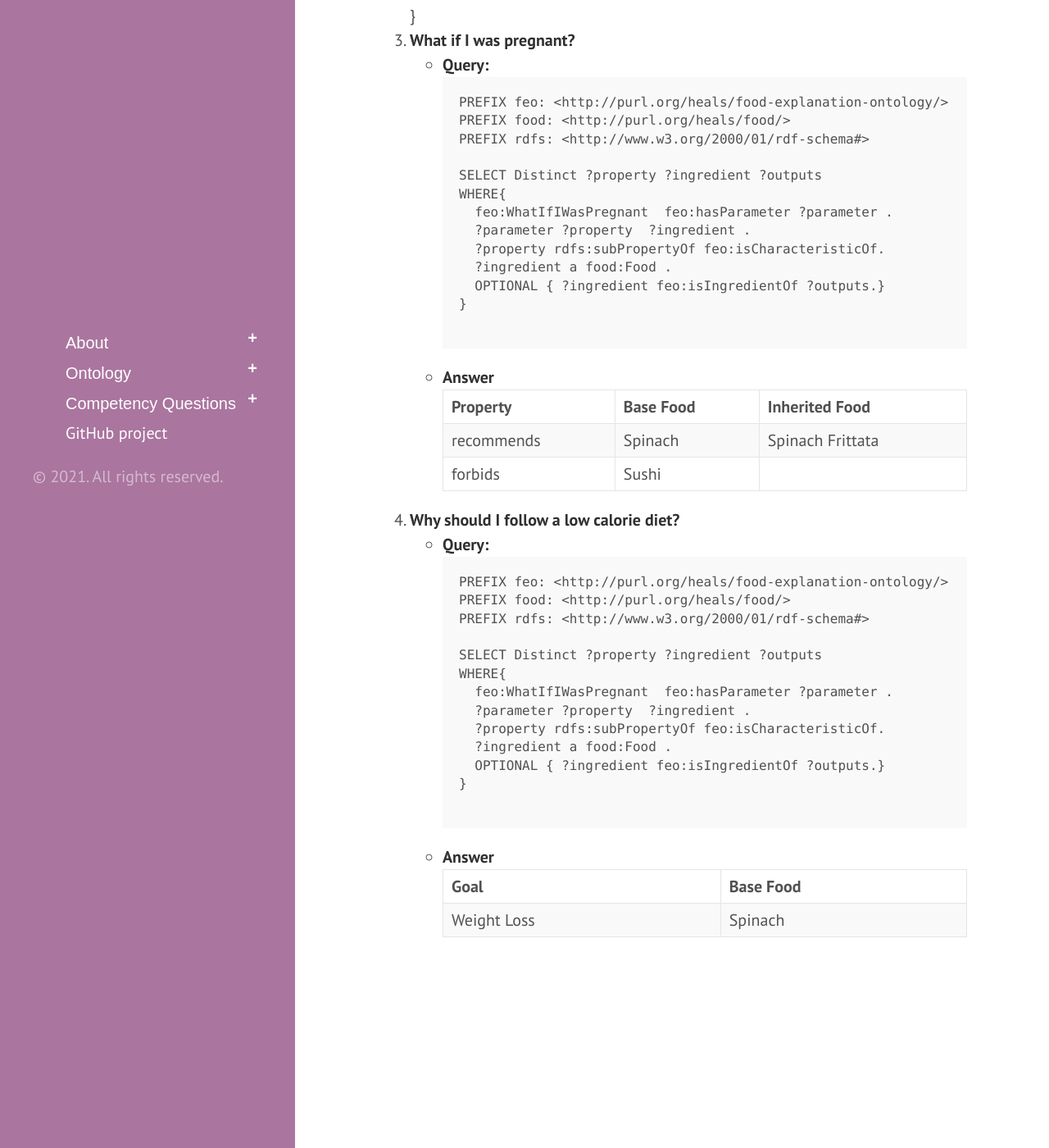
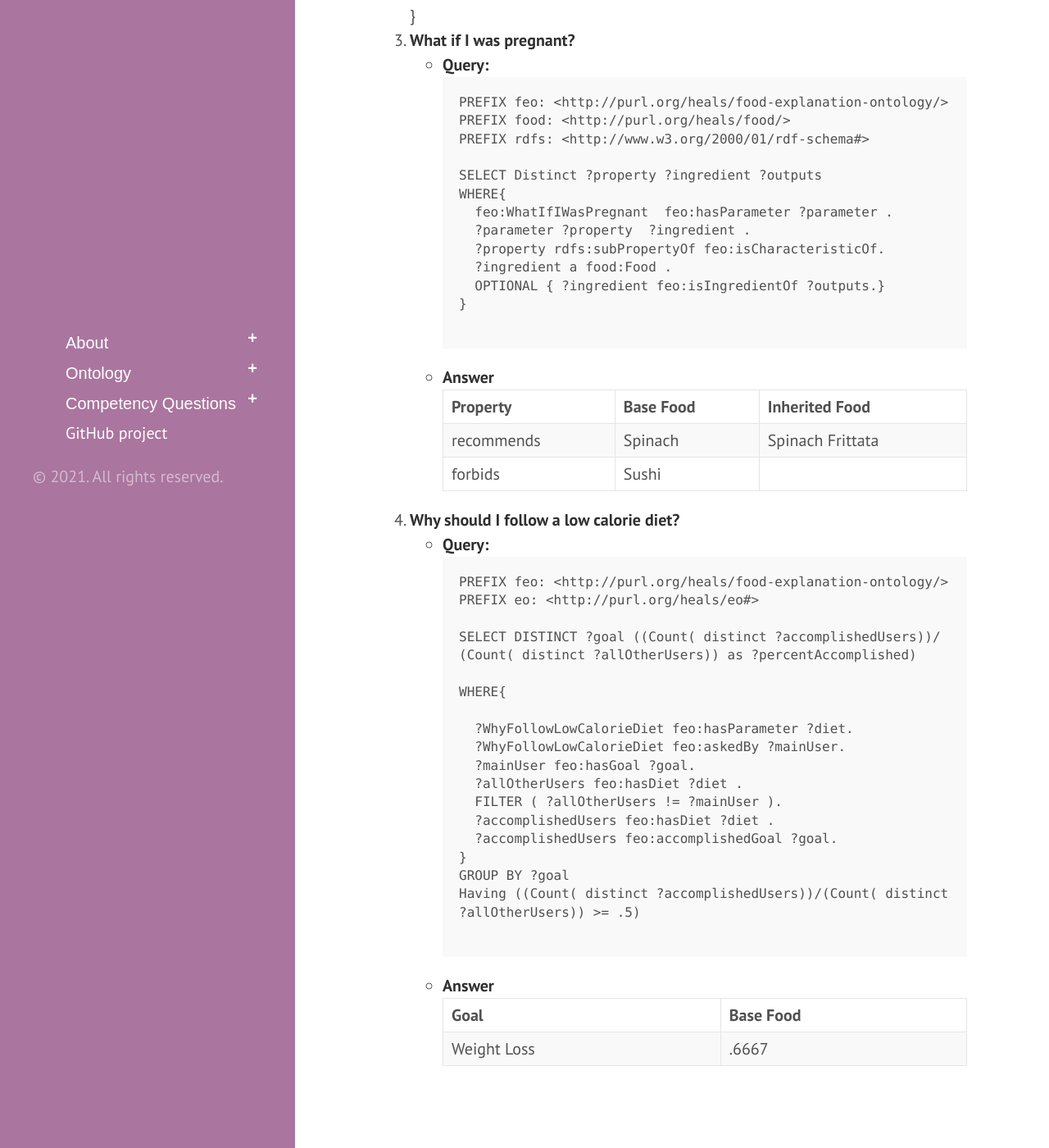
Before and after one commit to tetherless-world/food-expanation-ontology, a Jekyll site: the page built from competencyquestions.md, in a window 1280 px wide and 1400 px high, scrolled down 2359 px. Shown: the whole window at 82% size. Built offline with Jekyll 4.4.1, drawn with Linux system fonts in a browser that asks for light colours; Markdown is read by kramdown in place of the engine named in the settings.

Commit message:
Update competencyquestions.md

```diff
--- a/competencyquestions.md
+++ b/competencyquestions.md
@@ -186,17 +186,22 @@ WHERE{
     <li> <strong>Query:</strong> <br/>
       <pre>
 PREFIX feo: <http://purl.org/heals/food-explanation-ontology/>
-PREFIX food: <http://purl.org/heals/food/>
-PREFIX rdfs: <http://www.w3.org/2000/01/rdf-schema#>
+PREFIX eo: <http://purl.org/heals/eo#>
 
-SELECT Distinct ?property ?ingredient ?outputs
+SELECT DISTINCT ?goal ((Count( distinct ?accomplishedUsers))/(Count( distinct ?allOtherUsers)) as ?percentAccomplished)
+
 WHERE{
-  feo:WhatIfIWasPregnant  feo:hasParameter ?parameter .
-  ?parameter ?property  ?ingredient .
-  ?property rdfs:subPropertyOf feo:isCharacteristicOf.
-  ?ingredient a food:Food .
-  OPTIONAL { ?ingredient feo:isIngredientOf ?outputs.}
+
+  ?WhyFollowLowCalorieDiet feo:hasParameter ?diet.
+  ?WhyFollowLowCalorieDiet feo:askedBy ?mainUser.
+  ?mainUser feo:hasGoal ?goal.
+  ?allOtherUsers feo:hasDiet ?diet .
+  FILTER ( ?allOtherUsers != ?mainUser ).
+  ?accomplishedUsers feo:hasDiet ?diet .
+  ?accomplishedUsers feo:accomplishedGoal ?goal.
 }
+GROUP BY ?goal
+Having ((Count( distinct ?accomplishedUsers))/(Count( distinct ?allOtherUsers)) >= .5)
       </pre></li>
       <li><strong>Answer</strong> <br/>
   <table>
@@ -209,7 +214,7 @@ WHERE{
 <tbody>
     <tr>
     <td>Weight Loss</td>
-    <td>Spinach</td>
+    <td>.6667</td>
   </tr>
 </tbody>
 </table>
```
